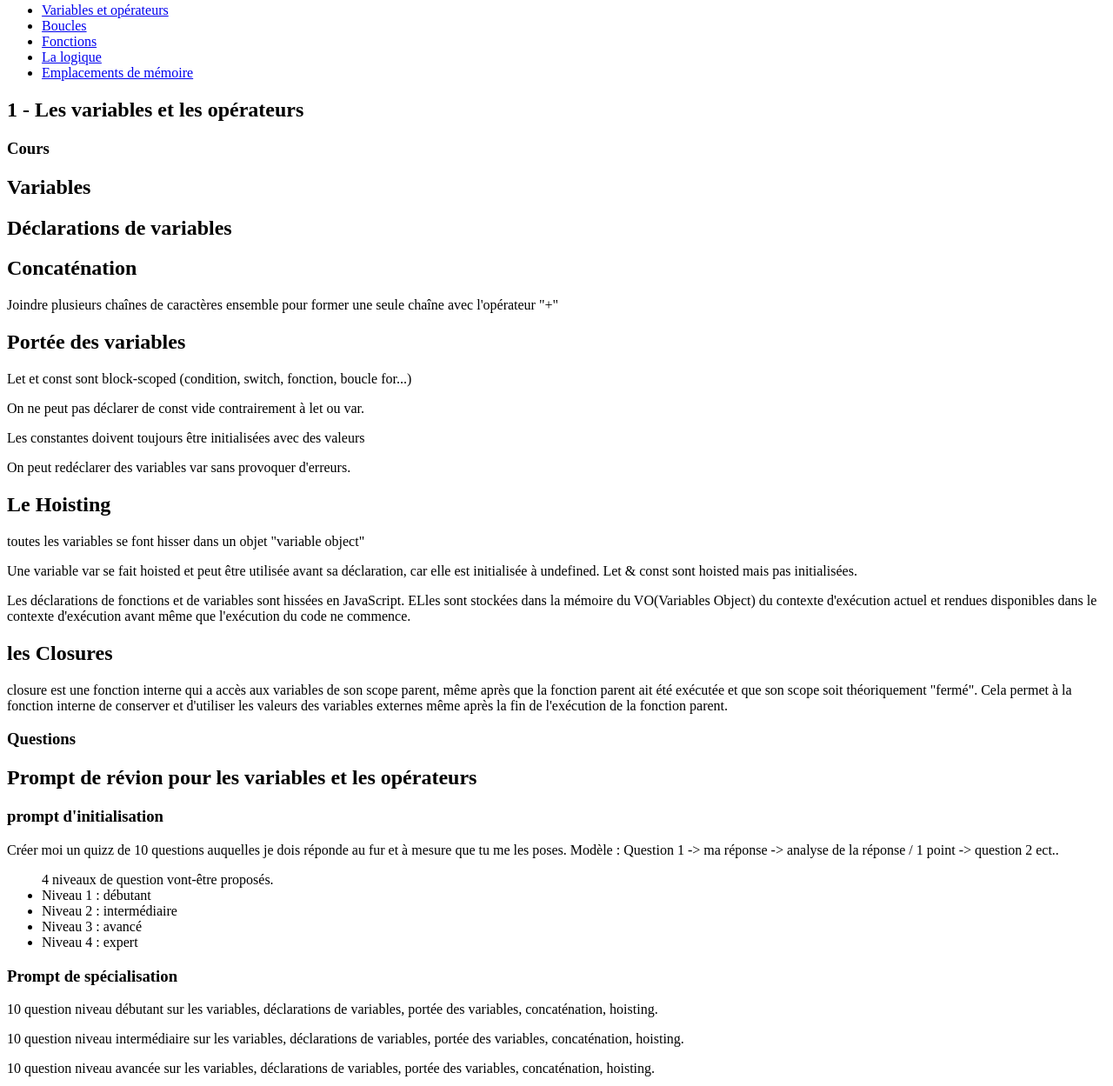
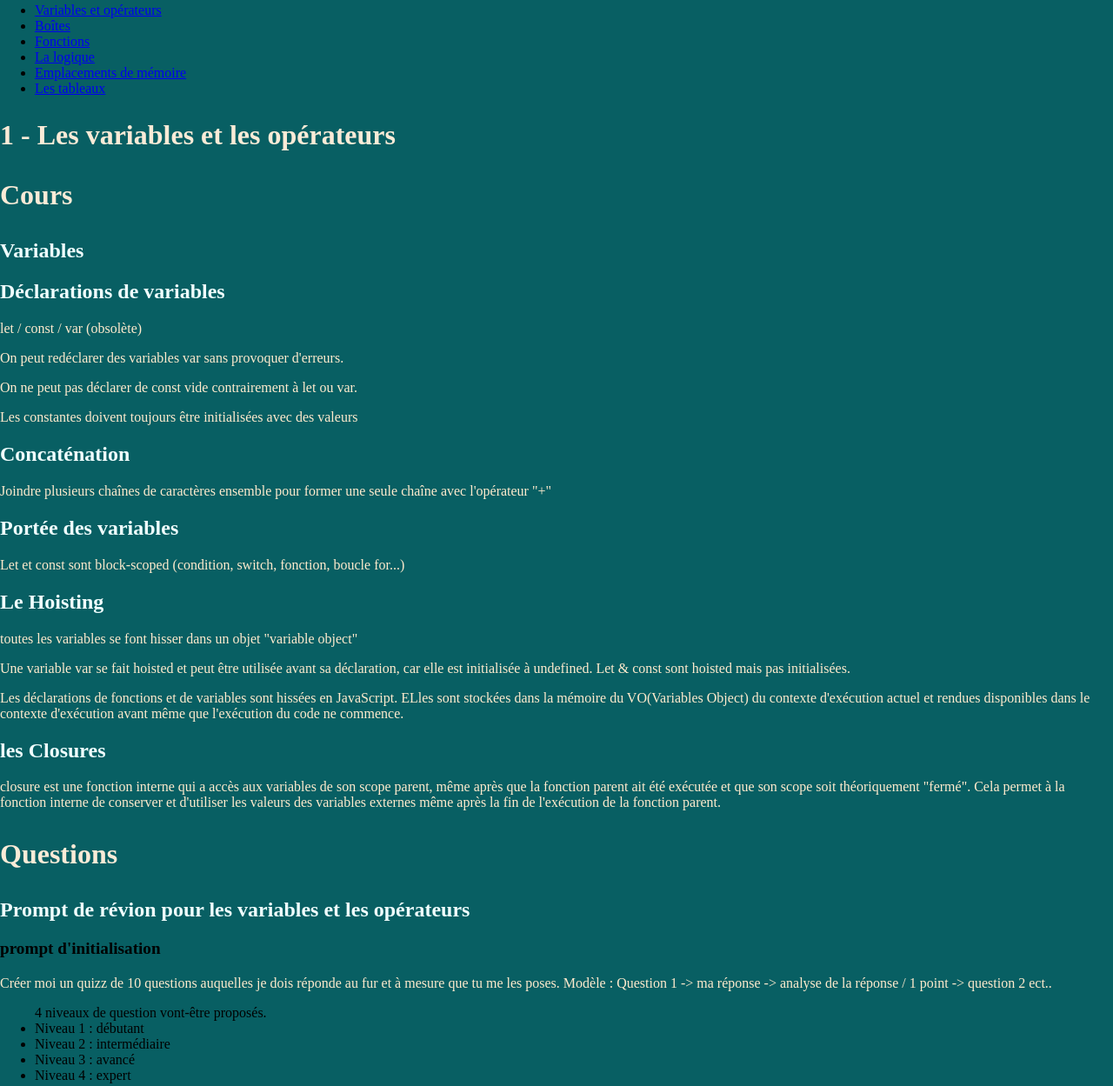
Before and after one commit to Reisorel/fastlearn, a plain HTML site: page index.html in a window 1280 px wide. Shown: the part 77-1326 px from the top of the page at 87% size. Drawn offline with Linux system fonts and the light colour scheme.

Commit message:
new content

```diff
--- a/index.html
+++ b/index.html
@@ -13,10 +13,11 @@
   <nav>
     <ul>
         <li><a href="#variables">Variables et opérateurs</a></li>
-        <li><a href="#boîtes">Boucles</a></li>
+        <li><a href="#boîtes">Boîtes</a></li>
         <li><a href="#fonctions">Fonctions</a></li>
         <li><a href="#logique">La logique</a></li>
         <li><a href="#mémoire">Emplacements de mémoire</a></li>
+        <li><a href="#tableaux">Les tableaux</a></li>
     </ul>
   </nav>
 
@@ -25,16 +26,22 @@
     <section id="variables">
       <h1>1 - Les variables et les opérateurs</h1>
       <section id="cours">
-      <h1>Cours </h1>
+        <h1>Cours </h1>
+
         <h2>Variables</h2>
+
         <h2>Déclarations de variables</h2>
+        <p>let / const / var (obsolète)</p>
+        <p>On peut redéclarer des variables var sans provoquer d'erreurs.</p>
+        <p>On ne peut pas déclarer de const vide contrairement à let ou var.</p>
+        <p>Les constantes doivent toujours être initialisées avec des valeurs</p>
+
         <h2>Concaténation</h2>
         <p>Joindre plusieurs chaînes de caractères ensemble pour former une seule chaîne avec l'opérateur "+"</p>
+
         <h2>Portée des variables</h2>
         <p>Let et const sont block-scoped (condition, switch, fonction, boucle for...)</p>
-        <p>On ne peut pas déclarer de const vide contrairement à let ou var.</p>
-        <p>Les constantes doivent toujours être initialisées avec des valeurs</p>
-        <p>On peut redéclarer des variables var sans provoquer d'erreurs.</p>
+
         <h2>Le Hoisting</h2>
         <p>toutes les variables se font hisser dans un objet "variable object"</p>
         <p>Une variable var se fait hoisted et peut être utilisée avant sa déclaration, car elle est initialisée à undefined.
@@ -42,6 +49,7 @@
         <p>Les déclarations de fonctions et de variables sont hissées en JavaScript. ELles sont stockées dans la mémoire du VO(Variables Object)
           du contexte d'exécution actuel et rendues disponibles dans le contexte d'exécution avant même que l'exécution du code ne commence.
         </p>
+
         <h2>les Closures</h2>
         <p>closure est une fonction interne qui a accès aux variables de son scope parent, même après que la fonction
           parent ait été exécutée et que son scope soit théoriquement "fermé". Cela permet à la fonction interne de conserver
@@ -51,8 +59,11 @@
 
       <section id="questions">
         <h1>Questions </h1>
+
         <h2>Prompt de révion pour les variables et les opérateurs</h2>
+
         <h3>prompt d'initialisation</h3>
+
         <p>Créer moi un quizz de 10 questions auquelles je dois réponde au fur et à mesure que tu me les poses.
         Modèle : Question 1 -> ma réponse -> analyse de la réponse / 1 point -> question 2 ect..
           <ul>4 niveaux de question vont-être proposés.
@@ -65,7 +76,7 @@
         <h3>Prompt de spécialisation</h3>
         <p>10 question niveau débutant sur les variables, déclarations de variables, portée des variables, concaténation, hoisting.</p>
         <p>10 question niveau intermédiaire sur les variables, déclarations de variables, portée des variables, concaténation, hoisting.</p>
-        <p>10 question niveau avancée sur les variables, déclarations de variables, portée des variables, concaténation, hoisting.</p>
+        <p>10 question niveau avancé sur les variables, déclarations de variables, portée des variables, concaténation, hoisting.</p>
         <p>10 question niveau expert sur les variables, déclarations de variables, portée des variables, concaténation, hoisting.</p>
         <!-- penser à intégrer lien pour le copier/coller direct dans le presse-papier -->
         <!-- penser à intégrer lien pour le quizz -->
@@ -89,6 +100,7 @@
         <h2>Types de fonctions</h2>
         <h2>Paramètres par défaut</h2>
         <h2>Fonctions déjà existantes</h2>
+        <h2>Recursivité</h2>
     </section>
     <br>
     <section id="logique">
@@ -108,11 +120,28 @@
         <h2>Stack</h2>
         <p>Stocke les variables locales et les références de fonction</p>
         <h2>Or/and</h2>
-
+    </section>
+    <br>
+    <section id="Tableaux">
+      <h1>6 - Les tableaux</h1>
+        <h2>Tableau simple</h2>
+        <p>...</p>
+        <h2>Tableau à plusieurs dimensions</h2>
+        <p>...</p>
+        <h2>Tableau associatif</h2>
+        <p>...</p>
+        <h2>Accèder à un élément index/length</h2>
+        <p>...</p>
+        <h2>Accèder à un élément push/unshift</h2>
+        <p>...</p>
+        <h2>Retirer un élément pop/shift</h2>
+        <p>...</p>
+        <h2>Retrouver un élement grâce à sa valeur</h2>
+        <p>...</p>
     </section>
 
   </main>
 
-  <script src = "javascript.js"></script>
+  <script src="javascript.js"></script>
 </body>
 </html>
--- a/styles.css
+++ b/styles.css
@@ -0,0 +1,24 @@
+body {
+  background-color: #085F63;
+  margin: 0; /* Supprimer les marges par défaut du body */
+  padding: 0; /* Supprimer les marges par défaut du body */
+}
+
+h1 {
+  font-size: 2em; /* Taille maximale de la police pour h1 */
+  color:antiquewhite;
+}
+
+h2 {
+  font-size: 1.5em; /* Taille relative pour h2 */
+  color:azure;
+}
+
+h3 {
+  font-size: 1.2em; /* Taille relative pour h3 */
+}
+
+
+p {
+  color: blanchedalmond;
+}
```
